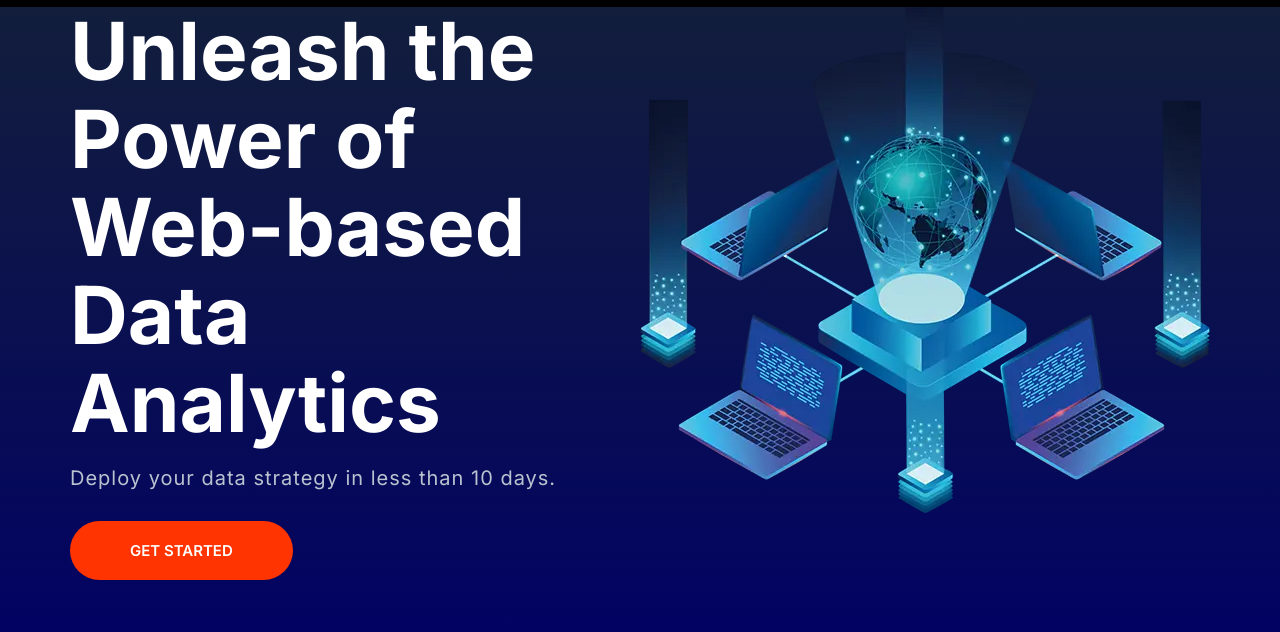
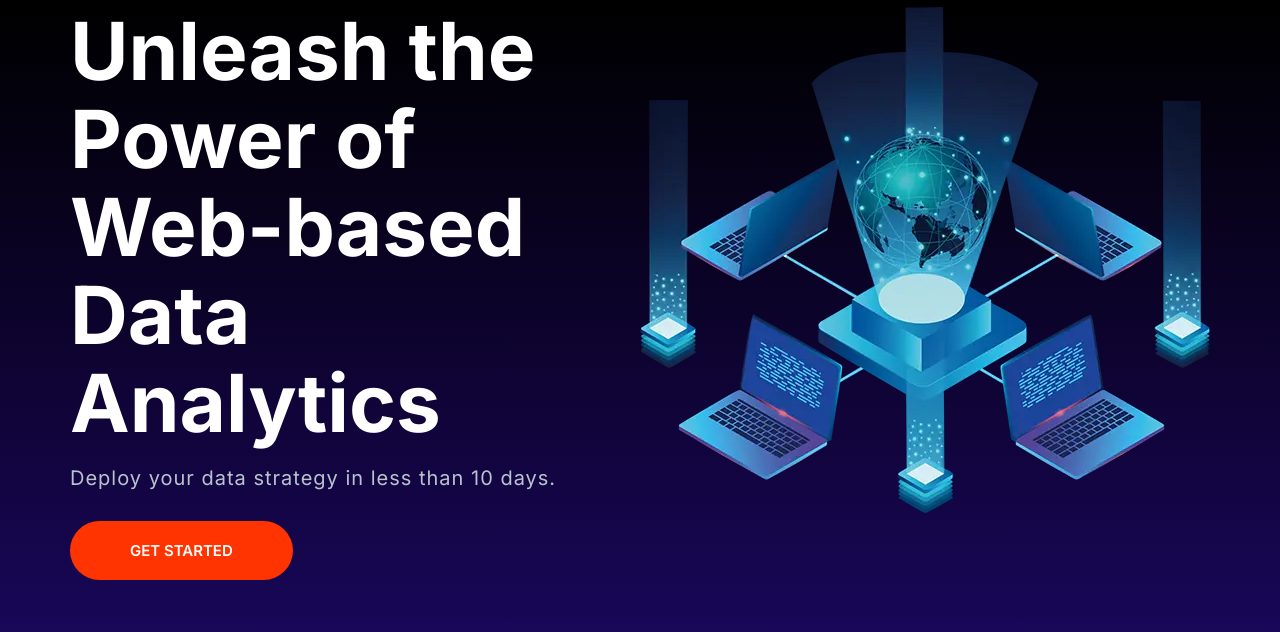
Before and after one commit to hofong428/codebat, a website built with Parcel: page index.html in a window 1280 px wide. Shown: the part 168-800 px from the top of the page. Built offline with nearby package versions, Linux system fonts and the light colour scheme.

Commit message:
banner 2nd change color

```diff
--- a/css/styles.css
+++ b/css/styles.css
@@ -627,7 +627,7 @@ a {
 }
 
 .block--dark {
-  background:linear-gradient(to bottom, #121E3C 0%, #000066 100%);
+  background:linear-gradient(to bottom, #000000 0%, #1b0760 100%);
   color: #7b858b;
 }
 
```
